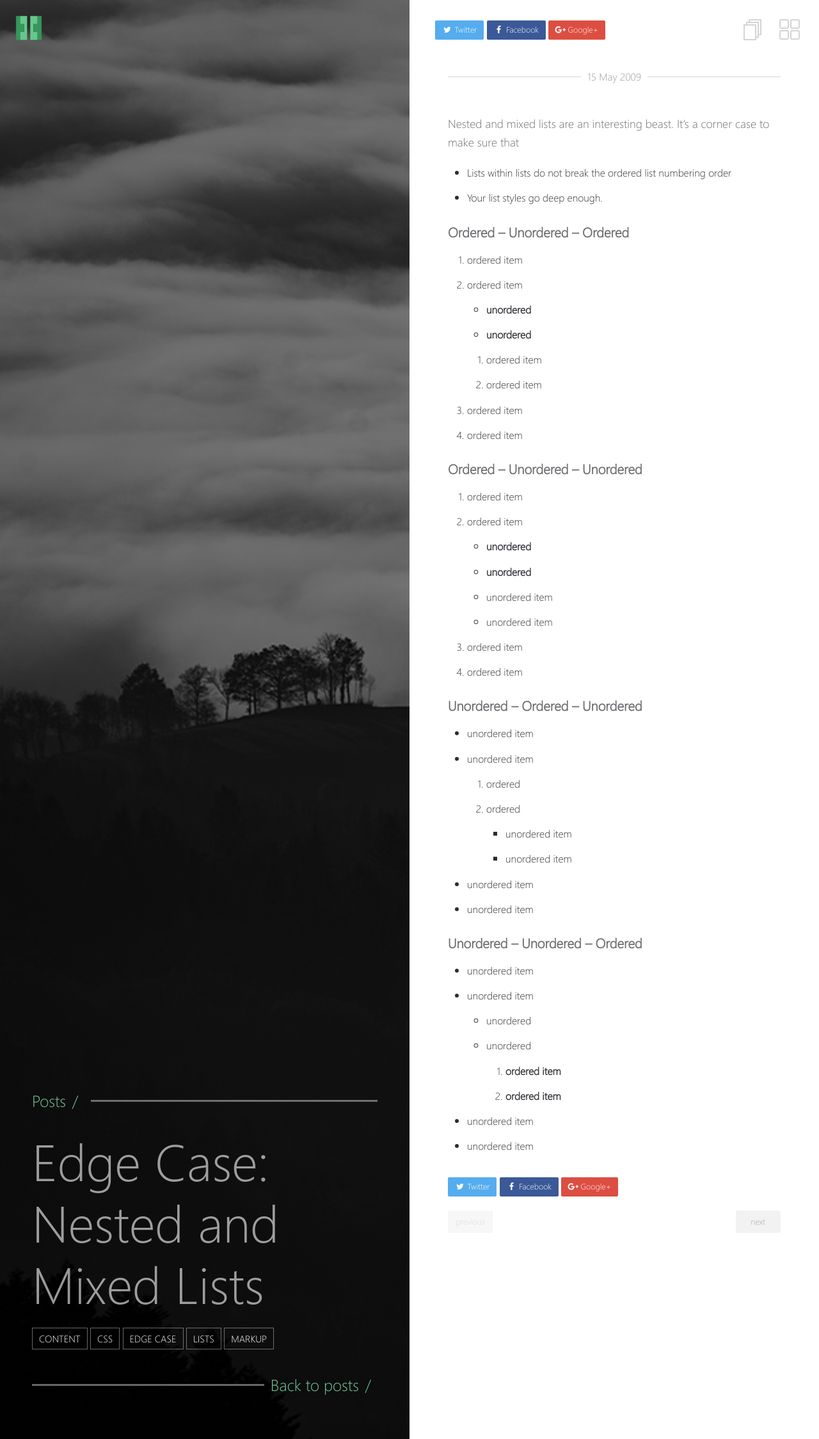
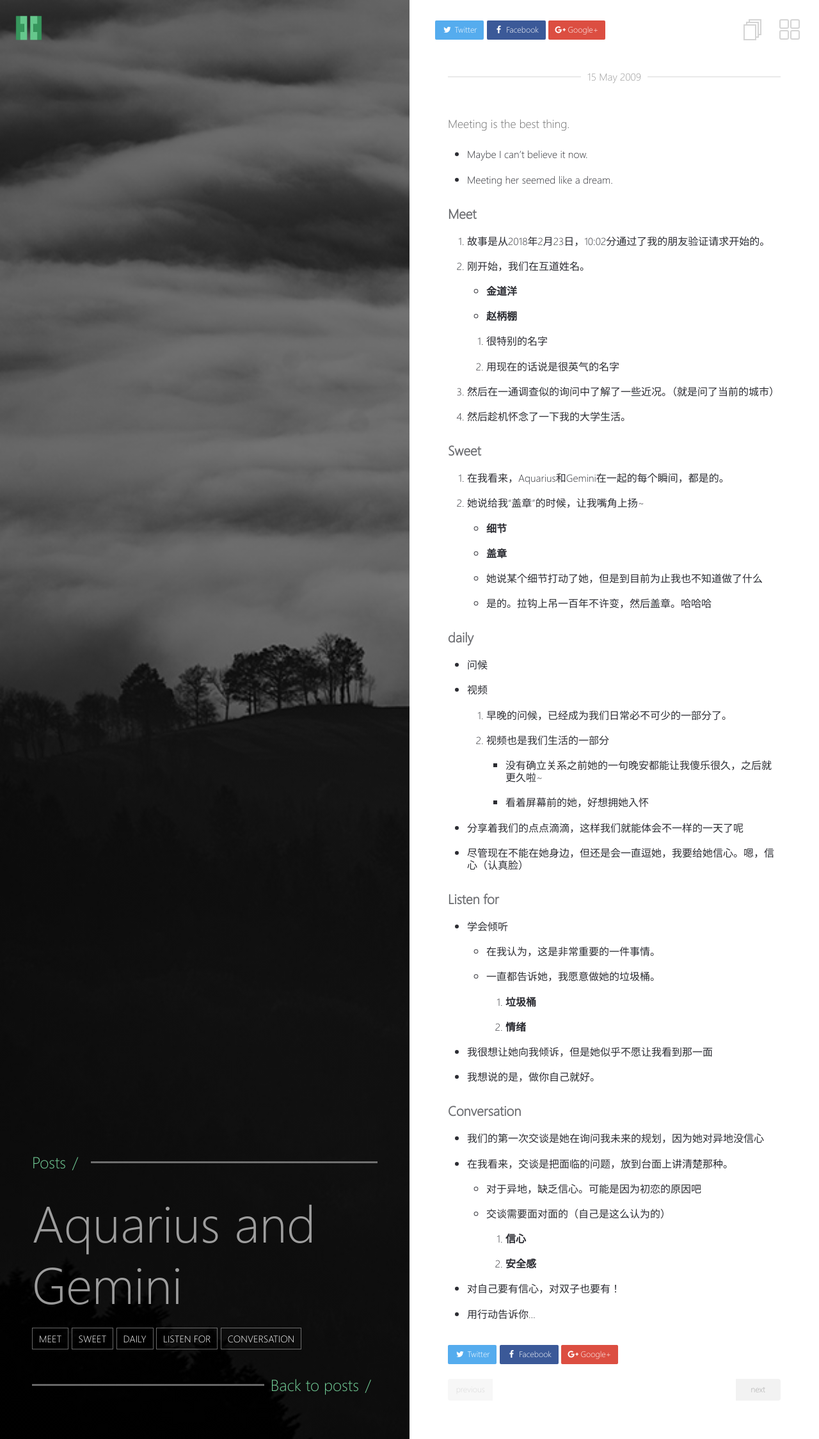
Before and after one commit to daoyking/daoyking.github.io, a Jekyll site: the page built from _posts/2009-05-15-edge-case-nested-and-mixed-lists.md, in a window 1280 px wide. Shown: the whole page at 64% size. Built offline with Jekyll 4.4.1, drawn with Linux system fonts in a browser that asks for light colours.

Commit message:
update20181106

```diff
--- a/_posts/2009-05-15-edge-case-nested-and-mixed-lists.md
+++ b/_posts/2009-05-15-edge-case-nested-and-mixed-lists.md
@@ -1,61 +1,71 @@
 ---
 layout: post
-title: "Edge Case: Nested and Mixed Lists"
+title: "Aquarius and Gemini"
 categories:
-  - Edge Case
+  - Story
 tags:
-  - content
-  - css
-  - edge case
-  - lists
-  - markup
+  - meet
+  - Sweet
+  - daily
+  - Listen for
+  - Conversation
 ---
 
-Nested and mixed lists are an interesting beast. It's a corner case to make sure that
 
-* Lists within lists do not break the ordered list numbering order
-* Your list styles go deep enough.
+Meeting is the best thing.
 
-### Ordered -- Unordered -- Ordered
+* Maybe I can't believe it now.
+* Meeting her seemed like a dream.
 
-1. ordered item
-2. ordered item
-  * **unordered**
-  * **unordered**
-    1. ordered item
-    2. ordered item
-3. ordered item
-4. ordered item
+### Meet
 
-### Ordered -- Unordered -- Unordered
+1. 故事是从2018年2月23日，10:02分通过了我的朋友验证请求开始的。
+2. 刚开始，我们在互道姓名。
+  * **金道洋**
+  * **赵柄棚**
+    1. 很特别的名字
+    2. 用现在的话说是很英气的名字
+3. 然后在一通调查似的询问中了解了一些近况。（就是问了当前的城市）
+4. 然后趁机怀念了一下我的大学生活。
 
-1. ordered item
-2. ordered item
-  * **unordered**
-  * **unordered**
-    * unordered item
-    * unordered item
-3. ordered item
-4. ordered item
+### Sweet
 
-### Unordered -- Ordered -- Unordered
+1. 在我看来，Aquarius和Gemini在一起的每个瞬间，都是的。
+2. 她说给我“盖章”的时候，让我嘴角上扬~
+  * **细节**
+  * **盖章**
+    * 她说某个细节打动了她，但是到目前为止我也不知道做了什么
+    * 是的。拉钩上吊一百年不许变，然后盖章。哈哈哈
 
-* unordered item
-* unordered item
-  1. ordered
-  2. ordered
-    * unordered item
-    * unordered item
-* unordered item
-* unordered item
 
-### Unordered -- Unordered -- Ordered
+### daily
 
-* unordered item
-* unordered item
-  * unordered
-  * unordered
-    1. **ordered item**
-    2. **ordered item**
-* unordered item
-* unordered item
+* 问候
+* 视频
+  1. 早晚的问候，已经成为我们日常必不可少的一部分了。
+  2. 视频也是我们生活的一部分
+    * 没有确立关系之前她的一句晚安都能让我傻乐很久，之后就更久啦~
+    * 看着屏幕前的她，好想拥她入怀
+* 分享着我们的点点滴滴，这样我们就能体会不一样的一天了呢
+* 尽管现在不能在她身边，但还是会一直逗她，我要给她信心。嗯，信心（认真脸）
+
+### Listen for
+
+* 学会倾听
+  * 在我认为，这是非常重要的一件事情。
+  * 一直都告诉她，我愿意做她的垃圾桶。
+    1. **垃圾桶**
+    2. **情绪**
+* 我很想让她向我倾诉，但是她似乎不愿让我看到那一面
+* 我想说的是，做你自己就好。
+
+### Conversation
+
+* 我们的第一次交谈是她在询问我未来的规划，因为她对异地没信心
+* 在我看来，交谈是把面临的问题，放到台面上讲清楚那种。
+  * 对于异地，缺乏信心。可能是因为初恋的原因吧
+  * 交谈需要面对面的（自己是这么认为的）
+    1. **信心**
+    2. **安全感**
+* 对自己要有信心，对双子也要有！
+* 用行动告诉你...
```
Also changed, not shown: _posts/2011-03-10-sample-post.md (added, +98 -0 lines).
